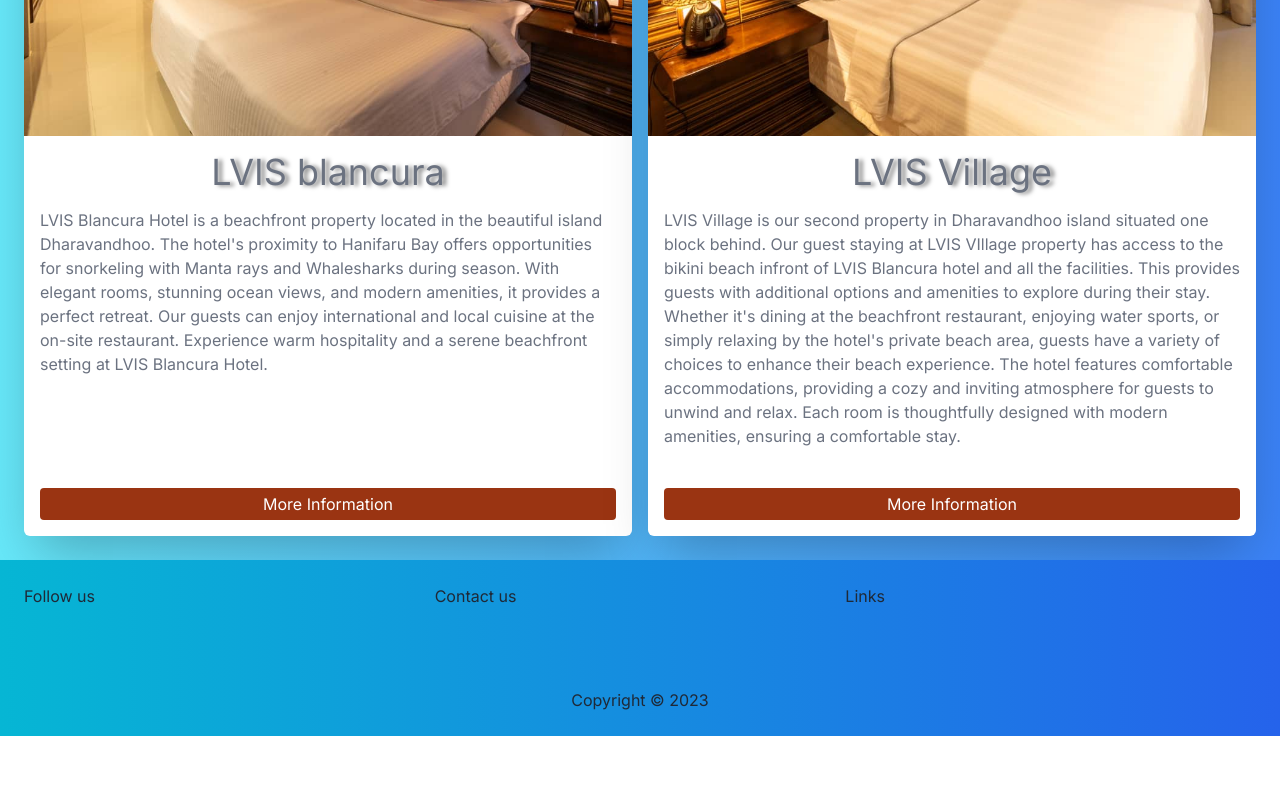
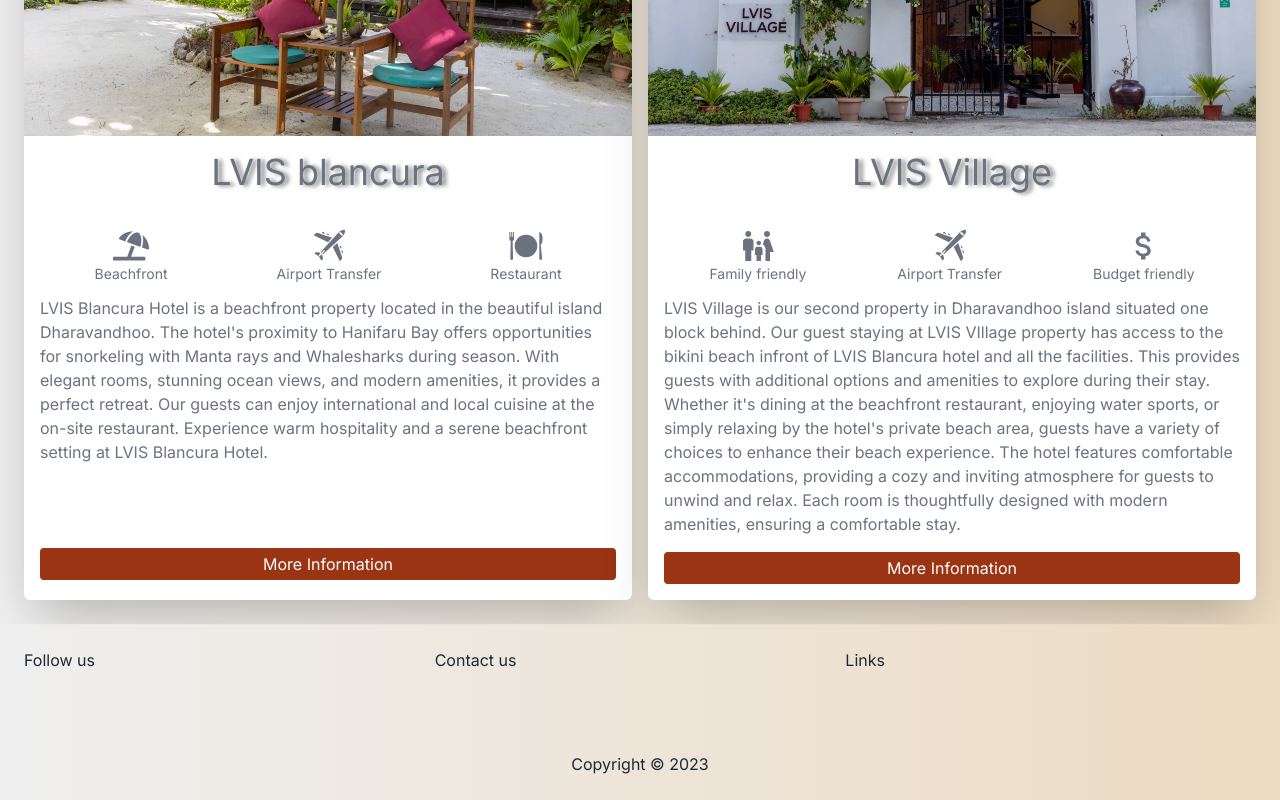
Before and after one commit to ahmedaryf/Lvis-next-app, a Next.js app: page / in a window 1280 px wide. Shown: the part 973-1773 px from the top of the page. Before the commit the page ends 1709 px from the top, so only its background shows below. Built offline with nearby package versions, Linux system fonts and the light colour scheme.

Commit message:
codebase updated

```diff
--- a/app/about/page.jsx
+++ b/app/about/page.jsx
@@ -19,10 +19,10 @@ const images = [
 
 export default function page() {
   return (
-    <main className='min-h-screen bg-gradient-to-r from-cyan-300 to-blue-500 dark:from-cyan-800 dark:to-blue-900'>
+    <main className='min-h-screen bg-gradient-to-r from-[#616164]/10 to-[#DAB785]/50  dark:from-slate-700 dark:to-slate-600'>
       <PageRapper>
         <div className="h-32"></div>
-          <h1 className='text-5xl md:text-8xl font-medium md:font-bold text-white text-center [text-shadow:_4px_1px_2px_rgb(0_0_0_/_60%)]'>About us</h1>
+          <h1 className='text-5xl md:text-8xl font-medium md:font-bold text-[#7E2E35] dark:text-white text-center [text-shadow:_4px_1px_2px_rgb(0_0_0_/_60%)]'>About us</h1>
           <div  className='grid grid-cols-2 gap-4 place-items-center mt-9'>
             {images.map((image, index) => {
               return (
--- a/app/components/Card.jsx
+++ b/app/components/Card.jsx
@@ -1,13 +1,27 @@
 import Image from 'next/image'
 import React from 'react'
 
-export default function Card({title, image, text, link}) {
+export default function Card({title, image, text, link, icon1, icon2, icon3, iconText1, iconText2, iconText3}) {
   return (
     <div className='shadow-2xl rounded-md bg-white dark:bg-slate-800'>
       <Image src={image} alt='image' className=' rounded-t-md' />
-      <div className=' dark:text-gray-300 p-4 rounded-b-md text-gray-500 md:min-h-[400px] flex flex-col'>
-        <h5 className='text-4xl [text-shadow:_4px_1px_4px_rgb(0_0_0_/_50%)] text-center mb-4'>{title}</h5>
-        <p className='mb-4'>{text}</p>
+      <div className=' dark:text-gray-300 p-4 rounded-b-md text-gray-500 md:min-h-[460px] flex flex-col'>
+        <h5 className='text-4xl [text-shadow:_4px_1px_4px_rgb(0_0_0_/_50%)] text-center mb-4 title-css'>{title}</h5>
+        <div className='flex justify-between md:justify-around text-4xl mb-3 mt-5'>
+          <div className='flex flex-col items-center'>
+            <h4>{icon1}</h4>
+            <h5 className='text-sm'>{iconText1}</h5>
+          </div>
+          <div className='flex flex-col items-center'>
+            <h4>{icon2}</h4>
+            <h5 className='text-sm'>{iconText2}</h5>
+          </div>
+          <div>
+            <h4 className='flex flex-col items-center'>{icon3}</h4>
+            <h5 className='text-sm'>{iconText3}</h5>
+          </div>
+        </div>
+        <p className='mb-4 text-gray-500 dark:text-gray-300'>{text}</p>
         <button className='bg-orange-800 text-white w-full px-3 py-1 mt-auto rounded'>More Information</button>
       </div>
     </div>
--- /dev/null
+++ b/app/components/Data.jsx
@@ -0,0 +1,23 @@
+import React from 'react'
+
+const getData = async () => {
+    const res = await fetch('https://jsonplaceholder.typicode.com/posts');
+    return res.json()
+}
+
+export default async function Data() {
+    const data = await getData();
+  return (
+    <div>
+       {
+        data.map((item, index) => {
+            return (
+                <h4 key={index}>{item.id}</h4>
+
+            )
+        })
+       }
+
+    </div>
+  )
+}
--- a/app/components/Footer.jsx
+++ b/app/components/Footer.jsx
@@ -2,7 +2,7 @@ import React from 'react'
 
 export default function Footer() {
   return (
-    <footer className='bg-gradient-to-r from-cyan-500 to-blue-600 dark:from-cyan-800 dark:to-blue-900 dark:to-blue-000 p-3 md:p-6'>
+    <footer className='bg-gradient-to-r from-[#616164]/10 to-[#DAB785]/50  dark:from-slate-600 dark:to-slate-900 p-3 md:p-6'>
         <div className='grid grid-cols-1 md:grid-cols-3 min-h-[10vh] text-gray-800 dark:text-white'>
             <div className=''>
                 <h5>Follow us</h5>
--- /dev/null
+++ b/app/components/FormData.jsx
@@ -0,0 +1,68 @@
+"use client"
+import React, { useEffect, useState } from 'react'
+
+const PRICE = 5;
+
+export default function FormData() {
+    const [quantity, setQuantity] = useState(1)
+    const totalPrice = PRICE * quantity;
+
+    const [formInfo, setFormInfo] = useState({
+        fullName: '',
+        email: '',
+        phone: ''
+    })
+
+
+    const handleSubmit = (e) => {
+        e.preventDefault()
+
+    }
+    const handleChange = (e) => {
+        setFormInfo(prev => ({
+            ...prev, [e.target.name]: e.target.value
+        }))
+        console.log(formInfo.fullName, formInfo.email)
+    }
+
+
+    useEffect(() => {
+        const getData = async () => {
+            try {
+                const response = await fetch('https://jsonplaceholder.typicode.com/posts');
+                const data = await response.json();
+                console.log(data);
+            } catch (error) {
+                console.error("Error fetching data:", error);
+            }
+        };
+
+        getData();
+    }, []);
+
+
+  return (
+    <>
+        <div className='flex flex-col items-center'>
+            <h1>Register Form</h1>
+            <form onSubmit={handleSubmit} className='block'>
+                <div className='my-2'>
+                    <input onChange={handleChange} value={formInfo.name} type='text' placeholder='Enter Name' name='fullName' />
+                </div>
+                <div className='my-2'>
+                    <input onChange={handleChange} value={formInfo.name} type='text' placeholder='Enter Email' name='email' />
+                </div>
+                <div className='my-2'>
+                    <input onChange={handleChange} value={formInfo.name} type='text' placeholder='Enter Phone' name='phone' />
+                </div>
+                    <button type='submit'>Submit</button>
+            </form>
+        </div>
+        <div className='mt-9 flex flex-col items-center'>
+            <h1 className='text-3xl mb-4'>Total: {totalPrice}</h1>
+            <h1 className='text-3xl mb-4'>Quantity: {quantity}</h1>
+            <button onClick={() => setQuantity((prev) => prev + 1)} className='bg-slate-400 p-2'>Add</button>
+        </div>
+    </>
+  )
+}
--- a/app/components/Navbar.jsx
+++ b/app/components/Navbar.jsx
@@ -77,7 +77,7 @@ export default function Navbar() {
       const handleScroll = () => {
         if (window.scrollY > 100) {
           ref.current.classList.add('bg-gradient-to-r', 'from-black/10', 'to-black/20', 'dark:from-black/30', 'dark:to-black/60');
-          console.log(window.scrollY);
+
         } else {
           ref.current.classList.remove('bg-gradient-to-r', 'from-black/10', 'to-black/20', 'dark:from-black/30', 'dark:to-black/60');
         }
--- a/app/contact/page.jsx
+++ b/app/contact/page.jsx
@@ -1,12 +1,16 @@
 import React from 'react'
 import PageRapper from '../components/PageRapper'
+import FormData from '../components/FormData'
+import Data from '../components/Data'
 
 export default function page() {
   return (
-    <main className='min-h-screen bg-gradient-to-r from-cyan-300 to-blue-500 dark:from-cyan-800 dark:to-blue-900'>
+    <main className='min-h-screen bg-gradient-to-r from-[#616164]/10 to-[#DAB785]/50  dark:from-slate-700 dark:to-slate-600'>
         <PageRapper>
             <div className="h-32"></div>
-                <h1 className='text-5xl md:text-8xl font-medium md:font-bold text-white text-center [text-shadow:_4px_1px_2px_rgb(0_0_0_/_60%)]'>Contact us</h1>
+                <h1 className='text-5xl md:text-8xl font-medium md:font-bold text-[#7E2E35] dark:text-white text-center [text-shadow:_4px_1px_2px_rgb(0_0_0_/_60%)]'>Contact us</h1>
+                <FormData />
+                {/* <Data /> */}
         </PageRapper>
     </main>
   )
--- a/app/gallery/page.jsx
+++ b/app/gallery/page.jsx
@@ -4,7 +4,7 @@ import PageRapper from '../components/PageRapper'
 export default function page() {
   return (
     <PageRapper>
-        <div className='min-h-screen bg-gradient-to-r from-cyan-300 to-blue-500 dark:from-cyan-800 dark:to-blue-900'>
+        <div className='min-h-screen bg-gradient-to-r from-[#616164]/10 to-[#DAB785]/50  dark:from-slate-700 dark:to-slate-600'>
         <div className="h-32"></div>
             <h1 className='pt-6 text-5xl text-center'>Photo Gallery</h1>
         </div>
--- a/app/page.js
+++ b/app/page.js
@@ -2,20 +2,24 @@
 import Card from "./components/Card";
 import HeroSection from "./components/HeroSection";
 import PageRapper from "./components/PageRapper";
-import blancura from '/public/images/IMG_2476-optimised.jpg'
-import village from '/public/images/IMG_2464-optimised.jpg'
+import blancura from '/public/images/blancura.jpg'
+import village from '/public/images/village.jpg'
+import {FaUmbrellaBeach} from 'react-icons/fa'
+import {GiCommercialAirplane, GiMeal} from 'react-icons/gi'
+import {MdFamilyRestroom, MdAttachMoney} from 'react-icons/md'
 
 export default function Home() {
   return (
-    <main className="min-h-screen bg-gradient-to-r from-cyan-300 to-blue-500  dark:from-blue-900 dark:to-cyan-900">
+    <main className="min-h-screen bg-gradient-to-r from-[#616164]/10 to-[#DAB785]/50  dark:from-slate-700 dark:to-slate-600">
     <PageRapper>
       <div className="heroSection">
         <HeroSection />
       </div>
 
       <div className="cards p-2 md:p-6 grid grid-cols-1 md:grid-cols-2 gap-4">
-        <Card image={blancura} title='LVIS blancura' text="LVIS Blancura Hotel is a beachfront property located in the beautiful island Dharavandhoo. The hotel's proximity to Hanifaru Bay offers opportunities for snorkeling with Manta rays and Whalesharks during season. With elegant rooms, stunning ocean views, and modern amenities, it provides a perfect retreat. Our guests can enjoy international and local cuisine at the on-site restaurant. Experience warm hospitality and a serene beachfront setting at LVIS Blancura Hotel." />
-        <Card image={village} title='LVIS Village' text="LVIS Village is our second property in Dharavandhoo island situated one block behind. Our guest staying at LVIS VIllage property has access to the bikini beach infront of LVIS Blancura hotel and all the facilities. This provides guests with additional options and amenities to explore during their stay. Whether it's dining at the beachfront restaurant, enjoying water sports, or simply relaxing by the hotel's private beach area, guests have a variety of choices to enhance their beach experience. The hotel features comfortable accommodations, providing a cozy and inviting atmosphere for guests to unwind and relax. Each room is thoughtfully designed with modern amenities, ensuring a comfortable stay." />
+        <Card image={blancura} title='LVIS blancura' icon1={<FaUmbrellaBeach />} icon2={<GiCommercialAirplane />} icon3={<GiMeal />} iconText1={'Beachfront'} iconText2={'Airport Transfer'} iconText3={'Restaurant'} text="LVIS Blancura Hotel is a beachfront property located in the beautiful island Dharavandhoo. The hotel's proximity to Hanifaru Bay offers opportunities for snorkeling with Manta rays and Whalesharks during season. With elegant rooms, stunning ocean views, and modern amenities, it provides a perfect retreat. Our guests can enjoy international and local cuisine at the on-site restaurant. Experience warm hospitality and a serene beachfront setting at LVIS Blancura Hotel." />
+
+        <Card image={village} title='LVIS Village' icon1={<MdFamilyRestroom />} icon2={<GiCommercialAirplane />} icon3={<MdAttachMoney />} iconText1={'Family friendly'} iconText2={'Airport Transfer'} iconText3={'Budget friendly'} text="LVIS Village is our second property in Dharavandhoo island situated one block behind. Our guest staying at LVIS VIllage property has access to the bikini beach infront of LVIS Blancura hotel and all the facilities. This provides guests with additional options and amenities to explore during their stay. Whether it's dining at the beachfront restaurant, enjoying water sports, or simply relaxing by the hotel's private beach area, guests have a variety of choices to enhance their beach experience. The hotel features comfortable accommodations, providing a cozy and inviting atmosphere for guests to unwind and relax. Each room is thoughtfully designed with modern amenities, ensuring a comfortable stay." />
       </div>
     </PageRapper>
       </main>
```
Also changed, not shown: app/globals.css (line endings or trailing spaces), public/images/blancura.jpg (added), public/images/village.jpg (added).
